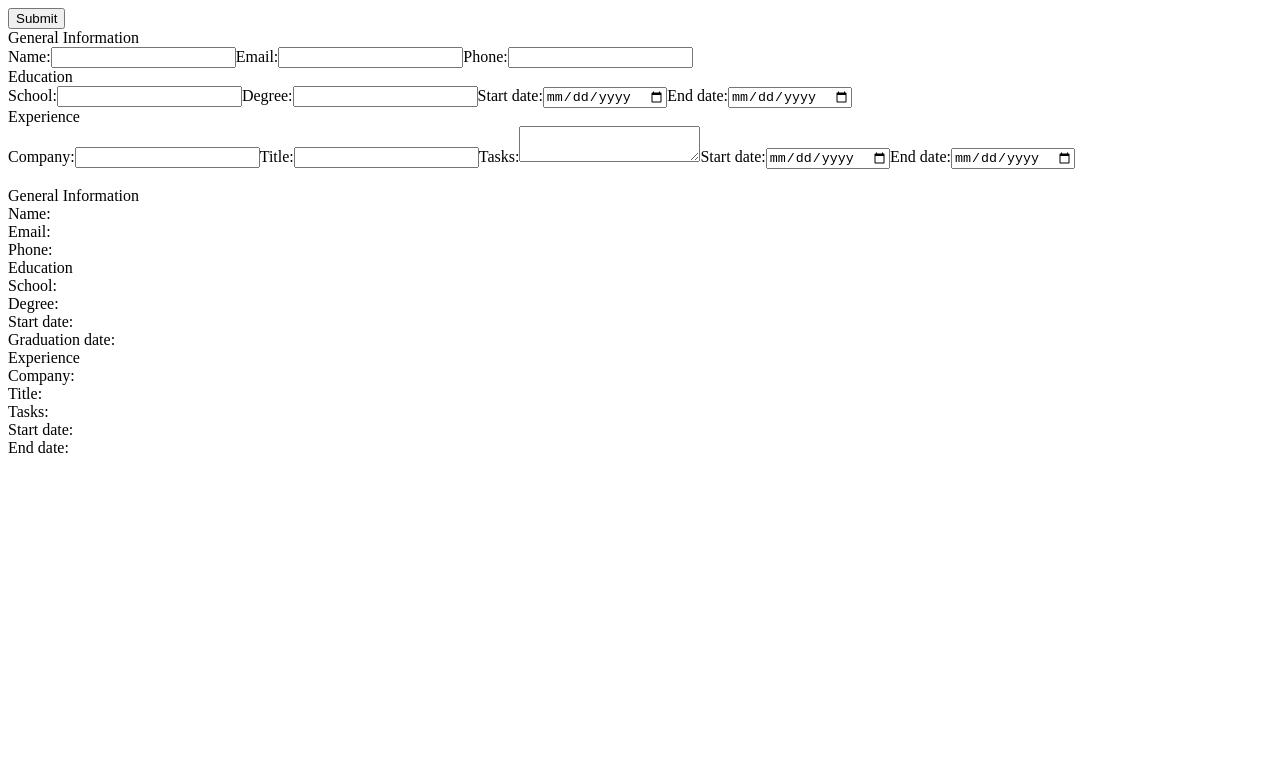
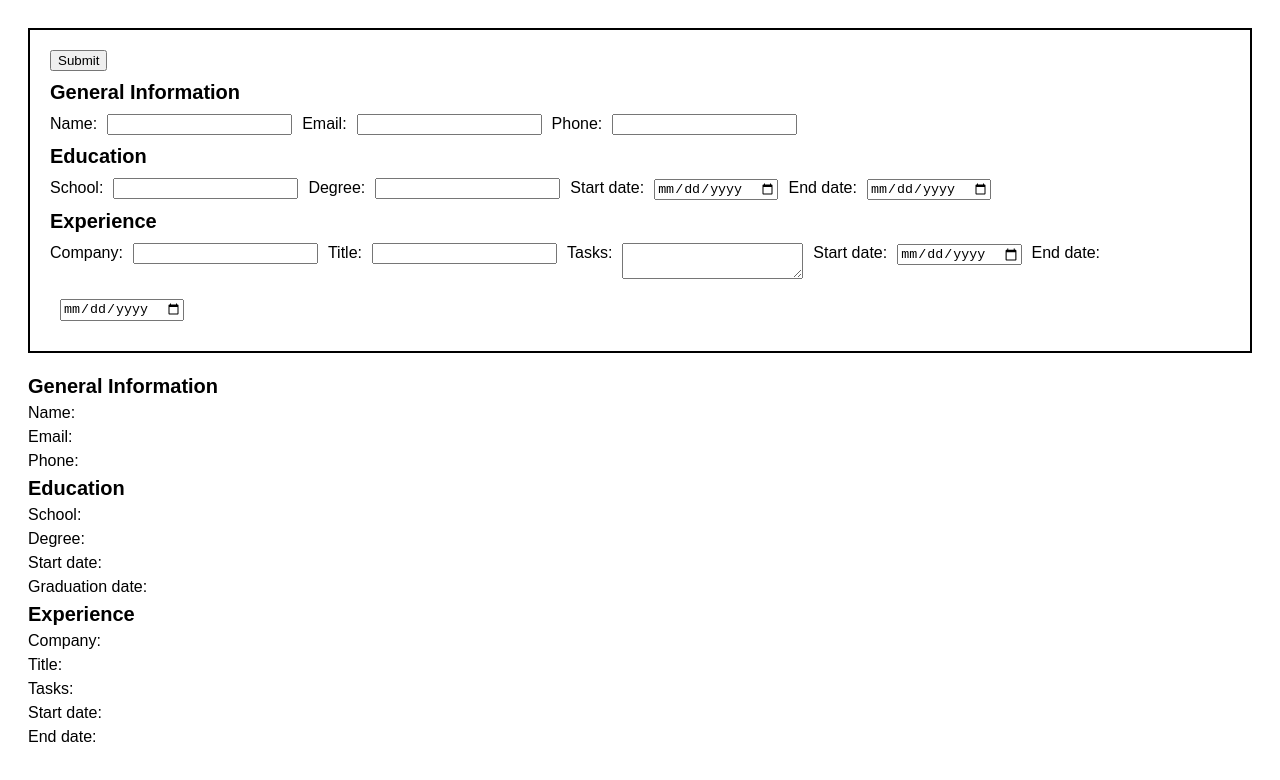
Before and after one commit to rzh4321/TOP-cv, a React (Create React App) app: page / in a window 1280 px wide. Shown: the top 780 px of the page. Built offline with nearby package versions, Linux system fonts and the light colour scheme.

Commit message:
- added styling

```diff
--- a/package.json
+++ b/package.json
@@ -6,6 +6,7 @@
     "@testing-library/jest-dom": "^5.16.5",
     "@testing-library/react": "^13.4.0",
     "@testing-library/user-event": "^13.5.0",
+    "google-fonts-loader": "^1.0.2",
     "react": "^18.2.0",
     "react-dom": "^18.2.0",
     "react-scripts": "5.0.1",
--- a/src/App.js
+++ b/src/App.js
@@ -6,6 +6,7 @@ import Experience from './components/Experience';
 import DisplayGeneralInfo from './components/DisplayGeneralInfo';
 import DisplayEducation from './components/DisplayEducation';
 import DisplayExperience from './components/DisplayExperience';
+import './styles/input.css';
 
 /* eslint-disable */
 
@@ -38,6 +39,7 @@ class App extends Component {
         },
     };
   }
+
 
   changeName(e) {
     this.setState({
@@ -195,27 +197,29 @@ class App extends Component {
       <div>
         <form>
           <button onClick={this.buttonClicked.bind(this)}>{buttonText}</button>
-          <div>General Information</div>
+          <div className='section'>General Information</div>
           <GeneralInfo status={this.state.status} name={this.state.generalInfo.name} email={this.state.generalInfo.email} phone={this.state.generalInfo.phone}
               changeName={this.changeName.bind(this)} changeEmail={this.changeEmail.bind(this)} changePhone={this.changePhone.bind(this)}/>
-          <div>Education</div>
+          <div className='section'>Education</div>
           <Education status={this.state.status} school={this.state.education.school} degree={this.state.education.degree} startDate={this.state.education.startDate}
               endDate={this.state.education.endDate} changeSchool={this.changeSchool.bind(this)}
               changeDegree={this.changeDegree.bind(this)} changeStartDate={this.changeStartDateEdu.bind(this)}
               changeEndDate={this.changeEndDateEdu.bind(this)} />
-          <div>Experience</div>
+          <div className='section'>Experience</div>
           <Experience status={this.state.status} company={this.state.experience.company} title={this.state.experience.title} startDate={this.state.experience.startDate}
               endDate={this.state.experience.endDate} changeCompany={this.changeCompany.bind(this)}
               changeTasks={this.changeTasks.bind(this)} changeTitle={this.changeTitle.bind(this)} changeStartDate={this.changeStartDateExp.bind(this)}
               changeEndDate={this.changeEndDateExp.bind(this)} />
         </form>
         <br/>
-        <span>General Information</span>
-        <DisplayGeneralInfo info={this.state.generalInfo} />
-        <span>Education</span>
-        <DisplayEducation info={this.state.education} />
-        <span>Experience</span>
-        <DisplayExperience info={this.state.experience} />
+        <div className='display'>
+          <span className='section'>General Information</span>
+          <DisplayGeneralInfo info={this.state.generalInfo} />
+          <span className='section'>Education</span>
+          <DisplayEducation info={this.state.education} />
+          <span className='section'>Experience</span>
+          <DisplayExperience info={this.state.experience} />
+        </div>
 
       </div>
 
--- a/src/components/Experience.js
+++ b/src/components/Experience.js
@@ -1,5 +1,6 @@
+/* eslint-disable */
+
 import React, { Component } from 'react';
-/* eslint-disable */
 
 
 export default class Experience extends Component {
--- a/src/styles/input.css
+++ b/src/styles/input.css
@@ -0,0 +1,33 @@
+input, textarea {
+    margin: 10px;
+}
+
+textarea {
+    vertical-align: top;
+}
+
+button {
+    margin-bottom: 10px;
+}
+
+body {
+    padding: 20px;
+}
+
+.section {
+    font-weight: 800;
+    font-size: 20px;
+}
+
+form {
+    border: 2px solid black;
+    padding: 20px;
+}
+
+.display {
+    line-height: 1.5;
+}
+
+html {
+    font-family: 'Ubuntu', sans-serif;
+}
```
Also changed, not shown: 1 other file (tests, documents, lock files or other folders).
